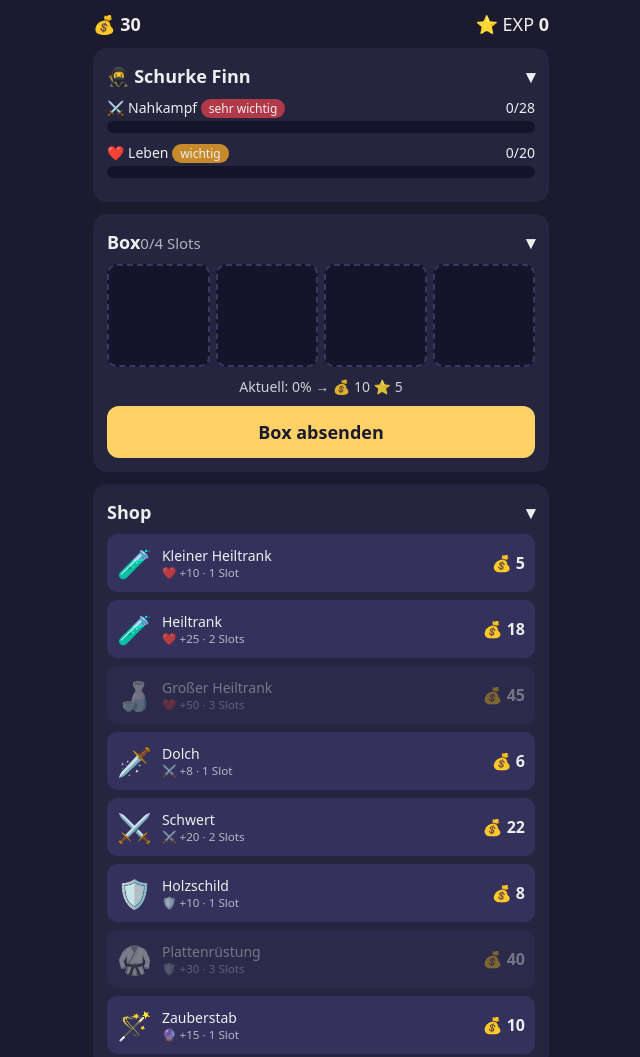
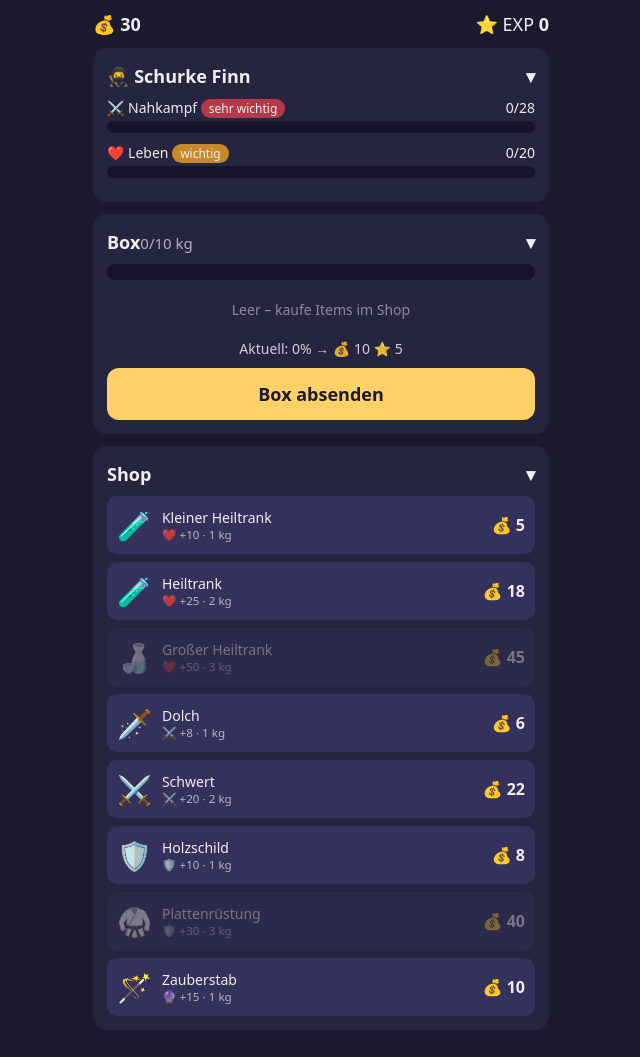
Before and after one commit to Iwack88/lootbox, a plain HTML site: page index.html in a window 1280 px wide. Shown: the top 1057 px of the page, without its empty margins (319-959 px from the left). Drawn offline with Linux system fonts and the light colour scheme.

Commit message:
Replace slots with weight system and weight bar
Co-authored-by: Copilot <223556219+Copilot@users.noreply.github.com>

```diff
--- a/game.js
+++ b/game.js
@@ -7,16 +7,16 @@ const ATTRS = {
   armor: { name: 'Rüstung',  icon: '🛡️' },
 };
 
-// Größere Items sind pro Slot effizienter, kosten aber deutlich mehr Gold.
+// Größere Items sind pro kg effizienter, kosten aber deutlich mehr Gold.
 const ITEMS = [
-  { id: 'pot1',   name: 'Kleiner Heiltrank', icon: '🧪', attr: 'hp',    value: 10, slots: 1, cost: 5 },
-  { id: 'pot2',   name: 'Heiltrank',         icon: '🧪', attr: 'hp',    value: 25, slots: 2, cost: 18 },
-  { id: 'pot3',   name: 'Großer Heiltrank',  icon: '🍶', attr: 'hp',    value: 50, slots: 3, cost: 45 },
-  { id: 'dag',    name: 'Dolch',             icon: '🗡️', attr: 'melee', value: 8,  slots: 1, cost: 6 },
-  { id: 'sword',  name: 'Schwert',           icon: '⚔️', attr: 'melee', value: 20, slots: 2, cost: 22 },
-  { id: 'shield', name: 'Holzschild',        icon: '🛡️', attr: 'armor', value: 10, slots: 1, cost: 8 },
-  { id: 'plate',  name: 'Plattenrüstung',    icon: '🥋', attr: 'armor', value: 30, slots: 3, cost: 40 },
-  { id: 'wand',   name: 'Zauberstab',        icon: '🪄', attr: 'magic', value: 15, slots: 1, cost: 10 },
+  { id: 'pot1',   name: 'Kleiner Heiltrank', icon: '🧪', attr: 'hp',    value: 10, weight: 1, cost: 5 },
+  { id: 'pot2',   name: 'Heiltrank',         icon: '🧪', attr: 'hp',    value: 25, weight: 2, cost: 18 },
+  { id: 'pot3',   name: 'Großer Heiltrank',  icon: '🍶', attr: 'hp',    value: 50, weight: 3, cost: 45 },
+  { id: 'dag',    name: 'Dolch',             icon: '🗡️', attr: 'melee', value: 8,  weight: 1, cost: 6 },
+  { id: 'sword',  name: 'Schwert',           icon: '⚔️', attr: 'melee', value: 20, weight: 2, cost: 22 },
+  { id: 'shield', name: 'Holzschild',        icon: '🛡️', attr: 'armor', value: 10, weight: 1, cost: 8 },
+  { id: 'plate',  name: 'Plattenrüstung',    icon: '🥋', attr: 'armor', value: 30, weight: 3, cost: 40 },
+  { id: 'wand',   name: 'Zauberstab',        icon: '🪄', attr: 'magic', value: 15, weight: 1, cost: 10 },
 ];
 
 const NEED_WEIGHT = { 3: 3, 2: 2, 1: 1 };
@@ -28,14 +28,14 @@ const CUSTOMERS = [
   { name: 'Schurke Finn',  icon: '🥷', needs: [ { attr: 'melee', prio: 3, target: 28 }, { attr: 'hp', prio: 2, target: 20 } ] },
 ];
 
-const state = { gold: 30, exp: 0, slots: 4, box: [], customer: null };
+const state = { gold: 30, exp: 0, capacity: 10, box: [], customer: null };
 
 function newCustomer() {
   state.customer = CUSTOMERS[Math.floor(Math.random() * CUSTOMERS.length)];
   state.box = [];
 }
 
-const usedSlots = () => state.box.reduce((s, i) => s + i.slots, 0);
+const usedWeight = () => state.box.reduce((s, i) => s + i.weight, 0);
 
 function totals() {
   const t = {};
@@ -59,7 +59,7 @@ const rewardFor = q => ({ gold: 10 + Math.round(q * 30), exp: 5 + Math.round(q *
 
 function buy(id) {
   const it = ITEMS.find(i => i.id === id);
-  if (state.gold < it.cost || usedSlots() + it.slots > state.slots) return;
+  if (state.gold < it.cost || usedWeight() + it.weight > state.capacity) return;
   state.gold -= it.cost;
   state.box.push(it);
   render();
@@ -102,25 +102,23 @@ function render() {
     </div>`;
   }).join('');
 
-  const cells = [];
-  state.box.forEach((it, i) => {
-    for (let s = 0; s < it.slots; s++) {
-      cells.push(`<div class="slot item" data-i="${i}">${s === 0 ? it.icon : '▪️'}</div>`);
-    }
-  });
-  while (cells.length < state.slots) cells.push('<div class="slot"></div>');
-  $('box').innerHTML = cells.join('');
-  $('box').querySelectorAll('.item').forEach(el => el.onclick = () => removeFromBox(+el.dataset.i));
-  $('slotInfo').textContent = `${usedSlots()}/${state.slots} Slots`;
+  const used = usedWeight();
+  $('box').innerHTML = state.box.length
+    ? state.box.map((it, i) => `<button class="box-item" data-i="${i}"><span class="ico">${it.icon}</span><span class="txt">${it.name}</span><span class="kg">${it.weight} kg ✕</span></button>`).join('')
+    : '<div class="empty">Leer – kaufe Items im Shop</div>';
+  $('box').querySelectorAll('.box-item').forEach(el => el.onclick = () => removeFromBox(+el.dataset.i));
+  $('slotInfo').textContent = `${used}/${state.capacity} kg`;
+  $('weightBar').style.width = `${used / state.capacity * 100}%`;
+  $('weightBar').classList.toggle('full', used >= state.capacity);
 
   const q = quality(), r = rewardFor(q);
   $('preview').textContent = `Aktuell: ${Math.round(q * 100)}% → 💰 ${r.gold}  ⭐ ${r.exp}`;
 
   $('shop').innerHTML = ITEMS.map(it => {
-    const off = state.gold < it.cost || usedSlots() + it.slots > state.slots;
+    const off = state.gold < it.cost || usedWeight() + it.weight > state.capacity;
     return `<button class="shop-item" data-id="${it.id}" ${off ? 'disabled' : ''}>
       <span class="ico">${it.icon}</span>
-      <span class="txt">${it.name}<small>${ATTRS[it.attr].icon} +${it.value} · ${it.slots} Slot${it.slots > 1 ? 's' : ''}</small></span>
+      <span class="txt">${it.name}<small>${ATTRS[it.attr].icon} +${it.value} · ${it.weight} kg</small></span>
       <span class="cost">💰 ${it.cost}</span>
     </button>`;
   }).join('');
--- a/index.html
+++ b/index.html
@@ -20,6 +20,7 @@
 
 <details class="card" open>
   <summary>Box <small id="slotInfo"></small></summary>
+  <div class="bar weight"><div id="weightBar"></div></div>
   <div id="box" class="box"></div>
   <div id="preview" class="preview"></div>
   <button id="send" class="primary">Box absenden</button>
--- a/style.css
+++ b/style.css
@@ -18,10 +18,16 @@ small { opacity: .7; font-weight: 400; }
 .bar { height: 12px; background: #15142a; border-radius: 99px; overflow: hidden; }
 .bar > div { height: 100%; background: #4cc38a; transition: width .2s; }
 
-.box { display: grid; grid-template-columns: repeat(4, 1fr); gap: 6px; }
-.slot { aspect-ratio: 1; border-radius: 10px; background: #15142a; border: 2px dashed #3a3860; display: flex; align-items: center; justify-content: center; font-size: 26px; }
-.slot.item { border: 2px solid #6c63ff; background: #34325c; }
-.slot.item:active { transform: scale(.95); }
+.weight { height: 16px; margin-bottom: 10px; }
+.weight > div { background: #6c63ff; }
+.weight > div.full { background: #ffd166; }
+.box { display: flex; flex-direction: column; gap: 6px; }
+.box-item { display: flex; align-items: center; gap: 10px; background: #34325c; border: 0; border-radius: 10px; color: inherit; font: inherit; font-size: 14px; padding: 8px 10px; text-align: left; touch-action: manipulation; }
+.box-item:active { transform: scale(.98); }
+.box-item .ico { font-size: 22px; }
+.box-item .txt { flex: 1; }
+.box-item .kg { opacity: .8; }
+.empty { text-align: center; opacity: .5; font-size: 14px; padding: 10px; }
 .preview { margin: 10px 0; font-size: 14px; text-align: center; opacity: .85; }
 
 .shop { display: flex; flex-direction: column; gap: 8px; }
```
